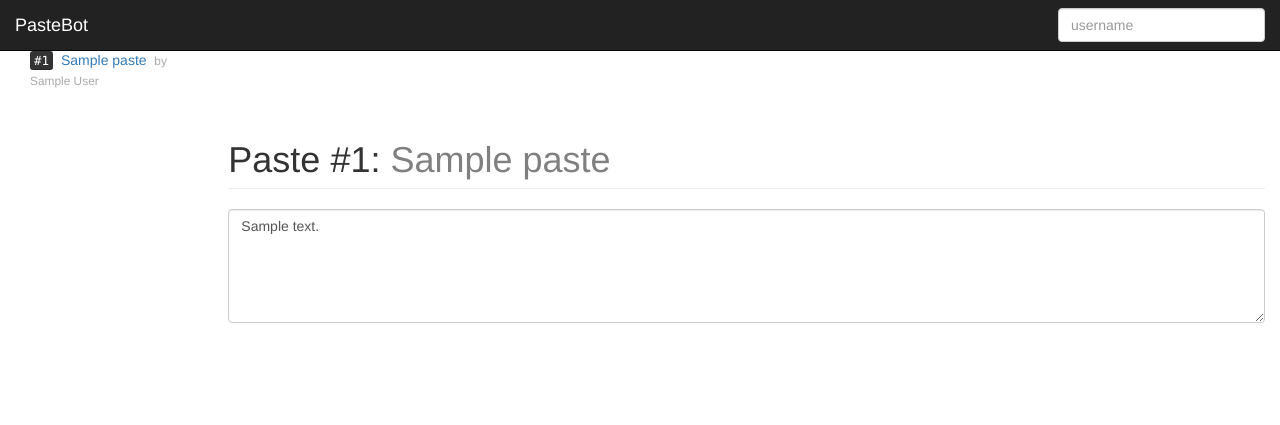
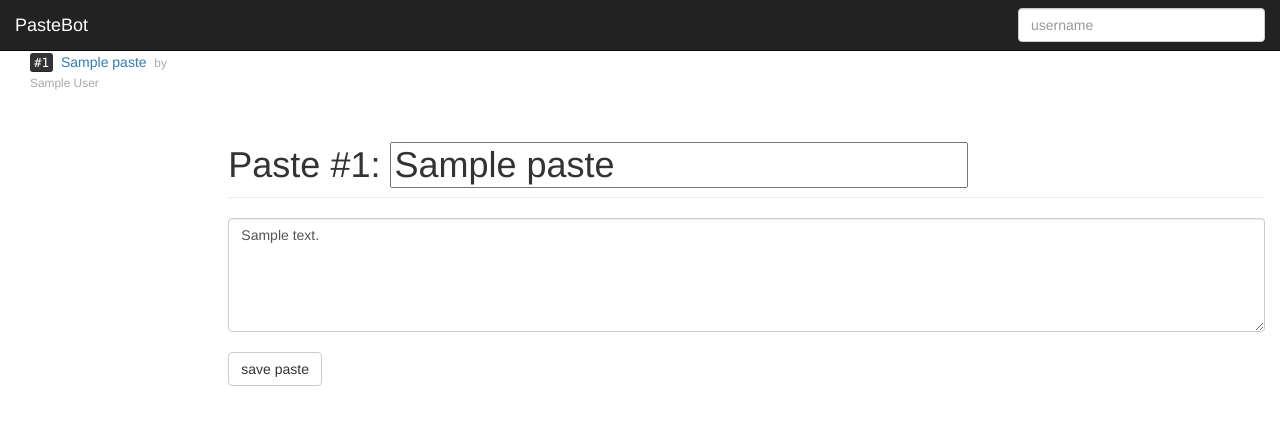
Before and after one commit to Benjamin-Assadsolimani/pastebot, a Flask app: page /paste/1 in a window 1280 px wide. Shown: the top 425 px of the page. Run offline with Flask 2, Linux system fonts and the light colour scheme; tables that the repository leaves empty hold one stand-in row (values such as "Sample post"); some libraries are stand-ins or nearby versions.

Commit message:
added paste creation via WTForms

```diff
--- a/config.py
+++ b/config.py
@@ -3,3 +3,6 @@
 
 SQLALCHEMY_DATABASE_URI = 'sqlite:///' + os.path.join(basedir, 'pastebot.db')
 SQLALCHEMY_TRACK_MODIFICATIONS= False
+
+WTF_CSRF_ENABLED = True
+SECRET_KEY = 'e124310d6e706a3cb797baa66d2f1706a3cb797d8769221472'
--- /dev/null
+++ b/forms.py
@@ -0,0 +1,9 @@
+from flask_wtf import Form
+from wtforms import StringField, BooleanField, PasswordField, validators
+from wtforms.validators import DataRequired
+from wtforms.fields.simple import TextAreaField
+
+class PasteForm(Form):
+    author      = StringField('author', [validators.Length(min=1, max=20)])
+    name        = StringField('name', [validators.Length(min=1, max=20)])
+    content     = TextAreaField('content', [validators.Length(min=1, max=5000)])
--- a/templates/base.html
+++ b/templates/base.html
@@ -26,9 +26,10 @@
           <a class="navbar-brand" href="/">PasteBot</a>
         </div>
         <div id="navbar" class="navbar-collapse collapse">
-          <form class="navbar-form navbar-right">
-            <input id="input_username" type="text" class="form-control" {%if glob_vars.username%}value="{{glob_vars.username}}"{%endif%} placeholder="username">
-          </form>
+          <form action="/paste/add" method="post" name="add_paste">
+          <div class="navbar-form navbar-right">
+            {{glob_vars.pasteform.author(id= "input_username", class= "form-control", size="25", maxlength="20", placeholder="username", value="" if glob_vars.username == None else glob_vars.username)}}
+          </div>
           <ul class="nav navbar-nav navbar-right">
             {#<li><a href="#">Settings</a></li>#}
           </ul>
@@ -41,58 +42,36 @@
       <div class="row">
         <div class="col-sm-3 col-md-2 sidebar">
 
-        <ul class="nav nav-sidebar">
-        {% set current_category= [] %}
-        {% for p in glob_vars.nav %}
-        {% if p.category not in current_category %}
-        </ul>
-        <h4>{{p.category}}</h4>
-        <ul class="nav nav-sidebar">
-        {%set current_category= current_category.append(p.category)%}
-        {% endif %}
+        <div>
+        	Sort by &nbsp;
+        	<input class="btn btn-xs btn-default btn-sort {%if glob_vars.sort_by_author   == "1" %}btn-primary{%endif%}" id="sort_by_author" type="button" value="author">
+        	<input class="btn btn-xs btn-default btn-sort {%if glob_vars.sort_by_category == "1" %}btn-primary{%endif%}" id="sort_by_category" type="button" value="category">
+        </div>
+        <br>
 
-		<li {% if paste%}
-		{% if paste.id == p.id %}
-		 class="active"
-		 {% endif %}
-		 {% endif %}>
-
+        <ul id="paste_list" class="nav nav-sidebar">
+        {%- for p in glob_vars.nav %}
+		<li class="{{p.author}}, {{p.category}}{%- if paste%}{%- if paste.id == p.id %}, active{%- endif %}{%- endif %}">
 		 <a href="/paste/{{p.id}}">
-		 <kbd id="{{p.id}}" data-toggle="tooltip" data-placement="top" title="Delete paste #{{p.id}}">
-		 #{{p.id}}</kbd>&nbsp; {{p.name}} &nbsp;<font color="darkgrey"><small>by {{p.author}}</small></font></a></li>
-		{%endfor%}
+		 <kbd class="paste-index" id="{{p.id}}" data-toggle="tooltip" data-placement="top" title="Delete paste #{{p.id}}">
+		 #{{p.id}}</kbd>&nbsp; {{p.name}} &nbsp;<font color="darkgrey"><small>by {%if glob_vars.username == p.author%}<b>{{p.author}}</b>{%else%}{{p.author}}{%endif%}</small></font></a>
+		</li>
+		{%- endfor %}
 		</ul>
 
         </div>
         <div class="col-sm-9 col-sm-offset-3 col-md-10 col-md-offset-2 main">
-        {%block content%}
-        {%endblock%}
+        {%- block content%}
+        {%- endblock%}
         </div>
       </div>
+      </form>
     </div>
 
 
     <script src="{{ url_for('static', filename='js/jquery.min.js') }}"></script>
     <script src="{{ url_for('static', filename='js/bootstrap.min.js') }}"></script>
-
-    <script>
-	$(document).ready(function(){
-	    $('[data-toggle="tooltip"]').tooltip();
-	});
-
-	$("kbd").click(function(e){
-	   e.preventDefault();
-	   var id= e.target.id;
-	   $.get("/paste/"+id+"/remove", function(data, status){
-        if(data == "1"){
-        	e.target.parentElement.parentElement.remove();
-        }
-    });
-	});
-
-	$('#input_username').on('input', function(e) {
-	    document.cookie="username= "+e.target.value+"; path=/";
-	});
-    </script>
+    <script src="{{ url_for('static', filename='js/custom.js') }}"></script>
+    <script src="{{ url_for('static', filename='js/js.cookie.js') }}"></script>
   </body>
 </html>
--- a/templates/paste.html
+++ b/templates/paste.html
@@ -1,8 +1,12 @@
 {% extends "base.html" %}
 {% block content %}
-<h1 class="page-header">Paste #{{paste.id}}{% if paste.name != "" %}: <font color="grey">{{paste.name}}</font>{% endif %}</h1>
+{%set form= glob_vars.pasteform%}
+<h1 class="page-header">Paste #{{paste.id}}{% if paste.name != "" %}: {{form.name(class="input-paste-name", placeholder="name", value=paste.name ,size="25", maxlength="20")}} {% endif %}</h1>
 
-<textarea id="paste_content" class="form-control" rows="5">{{paste.content}}</textarea>
+{% set f = form.content.process_data(paste.content) %}
+{{form.content(class="form-control", rows="5", default=paste.content)}}
 
+<br />
+<input type="submit" class="btn btn-default" value="save paste">
 
 {%  endblock %}
--- a/views.py
+++ b/views.py
@@ -1,10 +1,15 @@
-from flask import render_template, request
+from flask import render_template, request, redirect, url_for
 from __init__ import app, db
 from models import Paste
+from forms import PasteForm
 
 @app.route("/")
 def index():
     return render_template('index.html', glob_vars= get_glob_vars())
+
+@app.route('/paste')
+def paste_index():
+    return index()
 
 @app.route("/paste/<int:paste_id>")
 def show_paste(paste_id):
@@ -24,9 +29,22 @@
         db.session.commit()
         return "1"
 
+@app.route('/paste/add', methods=['POST'])
+def create_paste():
+    form= PasteForm(request.form)
+    if request.method == 'POST' :
+        paste= Paste(author= form.author.data, content= form.content.data, name= form.name.data)
+        db.session.add(paste)
+        db.session.commit()
+        return redirect(url_for('show_paste', paste_id=paste.id))
+
+    return "0"
 
 def get_glob_vars():
     glob_vars= {}
     glob_vars["nav"]= Paste.query.order_by(Paste.category).all()
     glob_vars["username"]= request.cookies.get('username')
+    glob_vars["sort_by_author"]= request.cookies.get('sort_by_author')
+    glob_vars["sort_by_category"]= request.cookies.get('sort_by_category')
+    glob_vars["pasteform"]= PasteForm()
     return glob_vars
```
